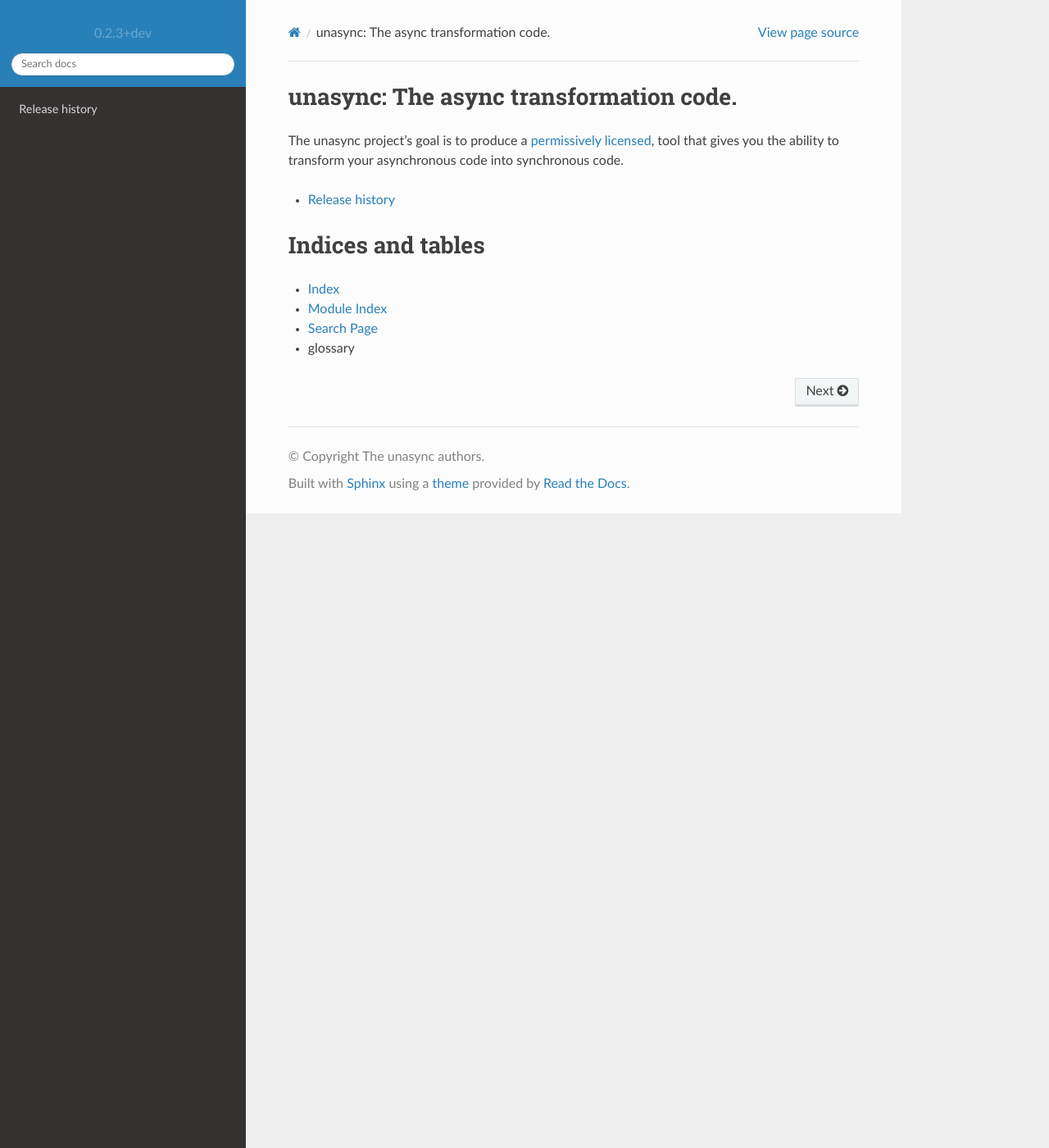
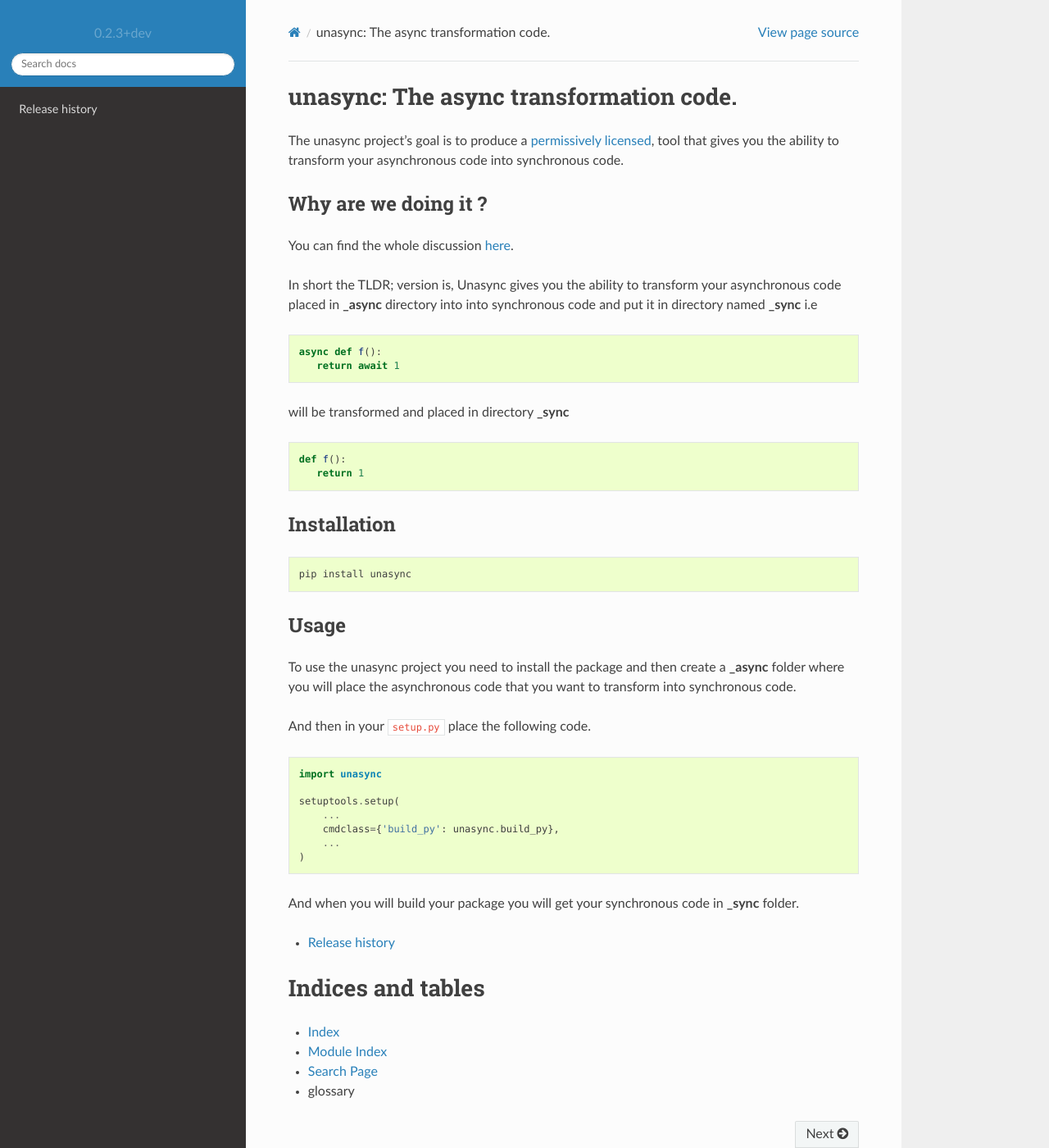
Before and after one commit to python-trio/unasync, a Sphinx documentation site: the page built from docs/source/index.rst, in a window 1280 px wide and 1400 px high. Shown: the whole window at 82% size. Built offline with Sphinx 7.4.7 and the Read the Docs theme 2.0.0, drawn with Linux system fonts in a browser that asks for light colours.

Commit message:
Added more documentaton for unasync.

```diff
--- a/docs/source/index.rst
+++ b/docs/source/index.rst
@@ -8,9 +8,59 @@
 unasync: The async transformation code.
 =======================================
 
-The unasync project's goal is to produce a `permissively licensed
-<https://github.com/python-trio/unasync/blob/master/LICENSE>`__, tool that gives you the ability to transform your
+The unasync project's goal is to produce a `permissively licensed <https://github.com/python-trio/unasync/blob/master/LICENSE>`__,
+tool that gives you the ability to transform your
 asynchronous code into synchronous code.
+
+---------------------
+Why are we doing it ?
+---------------------
+
+You can find the whole discussion `here <https://github.com/urllib3/urllib3/pull/1335/>`__.
+
+In short the TLDR; version is, Unasync gives you the ability to transform your asynchronous code
+placed in **_async** directory into into synchronous code and put it in directory named **_sync**  i.e
+
+.. code-block:: python
+
+   async def f():
+      return await 1
+
+
+will be transformed and placed in directory **_sync**
+
+.. code-block:: python
+
+   def f():
+      return 1
+
+------------
+Installation
+------------
+
+::
+
+    pip install unasync
+
+-----
+Usage
+-----
+
+To use the unasync project you need to install the package and then create a **_async** folder where you will place the asynchronous code that you want to transform into synchronous code.
+
+And then in your :code:`setup.py` place the following code.
+
+.. code-block:: python
+
+    import unasync
+
+    setuptools.setup(
+        ...
+        cmdclass={'build_py': unasync.build_py},
+        ...
+    )
+
+And when you will build your package you will get your synchronous code in **_sync** folder.
 
 
 .. toctree::
```
